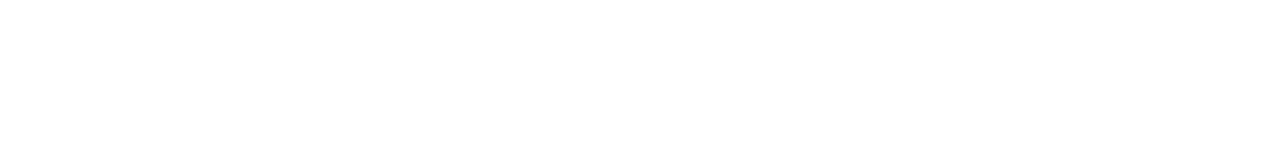
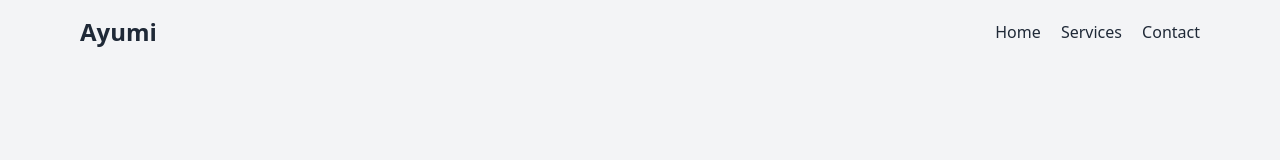
Before and after one commit to Ayumii07/portfolio_site, a plain HTML site: page index.html in a window 1280 px wide. Drawn offline with nearby package versions, Linux system fonts and the light colour scheme.

Commit message:
[ADD]:portfolio_site

```diff
--- a/index.html
+++ b/index.html
@@ -6,4 +6,15 @@
         <title>Ayumi Khanal</title>
         <script src="https://cdn.tailwindcss.com"></script>
     </head>
+    <body class="bg-gray-100 text-gray-800">
+        <header class="bg-pink-800"></header>
+        <div class="max-w-6xl mx-auto flex justify-between items-center p-4">
+            <h1 class="text-2xl font-bold">Ayumi</h1>
+            <nav class="space-x-4">
+                <a href="#home" class="hover:underline">Home</a>
+                <a href="#services" class="hover:underline">Services</a>
+                <a href="#contact"class="hover:underline">Contact</a>
+            </nav>
+        </div>
+    </body>
 </html>
```
